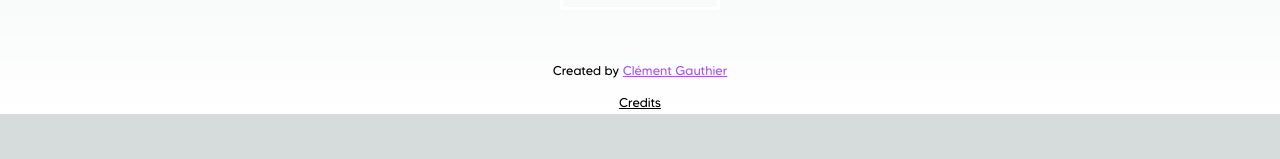
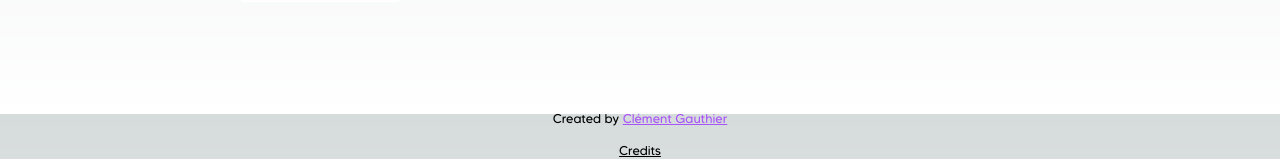
Before and after one commit to Klaymant/ssbu-stage-picker, a Next.js app: page / in a window 1280 px wide. Shown: the part 686-845 px from the top of the page. Before the commit the page ends 812 px from the top, so only its background shows below. Built offline with nearby package versions, Linux system fonts and the light colour scheme.

Commit message:
Improved footer & stages position

```diff
--- a/public/style/globals.css
+++ b/public/style/globals.css
@@ -2,14 +2,15 @@
 @tailwind components;
 @tailwind utilities;
 
-:root {
+html {
   --foreground-rgb: 0, 0, 0;
   --background-start-rgb: 214, 219, 220;
   --background-end-rgb: 255, 255, 255;
+  --footer-height: 0.5rem;
 }
 
 @media (prefers-color-scheme: dark) {
-  :root {
+  html {
     --foreground-rgb: 255, 255, 255;
     --background-start-rgb: 0, 0, 0;
     --background-end-rgb: 0, 0, 0;
@@ -18,8 +19,6 @@
 
 body {
   font-family: var(--font-primary), sans-serif;
-  position: relative;
-  min-height: 100vh;
   color: rgb(var(--foreground-rgb));
   background: linear-gradient(
       to bottom,
@@ -44,9 +43,11 @@ main > * {
 
 footer {
   position: absolute;
+  bottom: 0;
   width: 100%;
   text-align: center;
-  padding: 0.25rem;
+  padding: 0.5rem;
+  height: var(--footer-height);
 }
 
 h2 {
@@ -60,6 +61,15 @@ p {
 
 a {
   text-decoration: underline;
+}
+
+.page-container {
+  position: relative;
+  min-height: 100vh;
+}
+
+.content-wrap {
+  padding: var(--footer-height);
 }
 
 @keyframes horizontal-shaking {
--- a/src/app/components/StageSelection.tsx
+++ b/src/app/components/StageSelection.tsx
@@ -11,7 +11,7 @@ import { useStagesContext } from "../contexts/StagesProvider";
 export function StageSelection() {
   const { stages, gamePhase, gamePhaseInstructions, bannedStages, action, reset, getDisableState } = useStagesContext();
   const chosenStage = stages.find((stage) => stage.state === 'valided');
-  const sectionBaseClasses = 'flex justify-around flex-wrap gap-0.5';
+  const sectionBaseClasses = 'flex justify-between flex-wrap gap-0.5';
   const { setSetPhase } = useAppContext();
 
   function handleNextGame() {
--- a/src/app/page.tsx
+++ b/src/app/page.tsx
@@ -10,8 +10,9 @@ export default function Home() {
   return (
     <AppProvider>
       <StagesProvider>
+        <div className="page-container">
           <div className="content-wrap">
-          <main className="p-2 sm:p-8 text-center">
+            <main className="p-2 sm:p-4 text-center">
               <section>
                 <PhaseSelector />
                 <StageSelection />
@@ -19,6 +20,7 @@ export default function Home() {
             </main>
           </div>
           <Footer />
+        </div>
       </StagesProvider>
     </AppProvider>
   );
```
Lines whose indentation alone changed are shown as unchanged.
